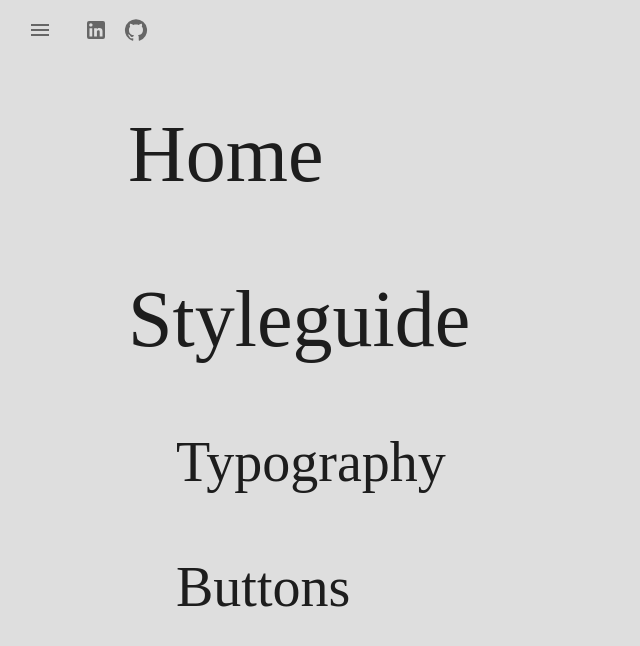
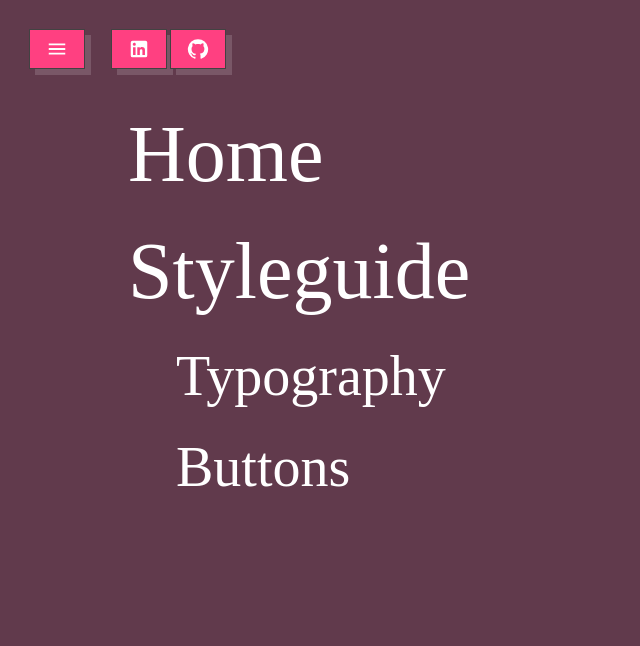
Before and after one commit to nfjdu/nfjdu.github.io, a React (Vite) app: page /home in a window 1280 px wide. Both pictures are taken after a click on the button 40 px from the left and 30 px from the top of the page. Shown: the top 646 px of the page, without its empty margins (0-640 px from the left). Built offline with nearby package versions, Linux system fonts and the light colour scheme; a small style sheet from the web is missing.

Commit message:
dashed divider, dark theme updates

```diff
--- a/src/App.tsx
+++ b/src/App.tsx
@@ -10,7 +10,7 @@ const router = createBrowserRouter(routes);
 interface Props {
   themeName?: THEME;
 }
-function App({ themeName = THEME.LIGHT }: Props) {
+function App({ themeName = THEME.DARK }: Props) {
   const theme = createCustomTheme(themeName);
 
   return (
--- a/src/components/NavLink/index.tsx
+++ b/src/components/NavLink/index.tsx
@@ -20,7 +20,17 @@ const NavLink = ({
     <ListItem disablePadding sx={{ pl: paddingMultiplier * 6 }} {...props}>
       <ListItemButton component={RouterLink} to={to}>
         <ListItemText disableTypography>
-          <Typography variant={typographyVariant}>{text}</Typography>
+          <Typography
+            variant={typographyVariant}
+            sx={{
+              marginBlockStart: 0,
+              marginBlockEnd: 0,
+              marginInlineStart: 0,
+              marginInlineEnd: 0,
+            }}
+          >
+            {text}
+          </Typography>
         </ListItemText>
       </ListItemButton>
     </ListItem>
--- a/src/components/NavLinksGroup/index.tsx
+++ b/src/components/NavLinksGroup/index.tsx
@@ -34,7 +34,17 @@ const NavLinksGroup = ({
       >
         <ListItemButton>
           <ListItemText disableTypography>
-            <Typography variant='h1'>{title}</Typography>
+            <Typography
+              variant='h1'
+              sx={{
+                marginBlockStart: 0,
+                marginBlockEnd: 0,
+                marginInlineStart: 0,
+                marginInlineEnd: 0,
+              }}
+            >
+              {title}
+            </Typography>
           </ListItemText>
         </ListItemButton>
       </ListItem>
--- a/src/pages/Home/index.tsx
+++ b/src/pages/Home/index.tsx
@@ -3,7 +3,20 @@ import { Typography } from "@mui/material";
 const HomePage = () => {
   return (
     <>
-      <Typography variant='h1'>Lorem ipsum</Typography>
+      <Typography variant='h1'>Home</Typography>
+      <Typography variant='body1'>
+        Lorem ipsum dolor sit amet, consectetur adipiscing elit, sed do eiusmod tempor incididunt ut
+        labore et dolore magna aliqua. Ut enim ad minim veniam, quis nostrud exercitation ullamco
+        laboris nisi ut aliquip ex ea commodo consequat. Duis aute irure dolor in reprehenderit in
+        voluptate velit esse cillum dolore eu fugiat nulla pariatur. Excepteur sint occaecat
+        cupidatat non proident, sunt in culpa qui officia deserunt mollit anim id est laborum. Lorem
+        ipsum dolor sit amet, consectetur adipiscing elit, sed do eiusmod tempor incididunt ut
+        labore et dolore magna aliqua. Ut enim ad minim veniam, quis nostrud exercitation ullamco
+        laboris nisi ut aliquip ex ea commodo consequat. Duis aute irure dolor in reprehenderit in
+        voluptate velit esse cillum dolore eu fugiat nulla pariatur. Excepteur sint occaecat
+        cupidatat non proident, sunt in culpa qui officia deserunt mollit anim id est laborum.
+      </Typography>
+      <Typography variant='h2'>Consectetur adipiscing</Typography>
       <Typography variant='body1'>
         Lorem ipsum dolor sit amet, consectetur adipiscing elit, sed do eiusmod tempor incididunt ut
         labore et dolore magna aliqua. Ut enim ad minim veniam, quis nostrud exercitation ullamco
@@ -31,34 +44,7 @@ const HomePage = () => {
         voluptate velit esse cillum dolore eu fugiat nulla pariatur. Excepteur sint occaecat
         cupidatat non proident, sunt in culpa qui officia deserunt mollit anim id est laborum.
       </Typography>
-      <Typography variant='body1'>
-        Lorem ipsum dolor sit amet, consectetur adipiscing elit, sed do eiusmod tempor incididunt ut
-        labore et dolore magna aliqua. Ut enim ad minim veniam, quis nostrud exercitation ullamco
-        laboris nisi ut aliquip ex ea commodo consequat. Duis aute irure dolor in reprehenderit in
-        voluptate velit esse cillum dolore eu fugiat nulla pariatur. Excepteur sint occaecat
-        cupidatat non proident, sunt in culpa qui officia deserunt mollit anim id est laborum. Lorem
-        ipsum dolor sit amet, consectetur adipiscing elit, sed do eiusmod tempor incididunt ut
-        labore et dolore magna aliqua. Ut enim ad minim veniam, quis nostrud exercitation ullamco
-        laboris nisi ut aliquip ex ea commodo consequat. Duis aute irure dolor in reprehenderit in
-        voluptate velit esse cillum dolore eu fugiat nulla pariatur. Excepteur sint occaecat
-        cupidatat non proident, sunt in culpa qui officia deserunt mollit anim id est laborum. Lorem
-        ipsum dolor sit amet, consectetur adipiscing elit, sed do eiusmod tempor incididunt ut
-        labore et dolore magna aliqua. Ut enim ad minim veniam, quis nostrud exercitation ullamco
-        laboris nisi ut aliquip ex ea commodo consequat. Duis aute irure dolor in reprehenderit in
-        voluptate velit esse cillum dolore eu fugiat nulla pariatur. Excepteur sint occaecat
-        cupidatat non proident, sunt in culpa qui officia deserunt mollit anim id est laborum. Lorem
-        ipsum dolor sit amet, consectetur adipiscing elit, sed do eiusmod tempor incididunt ut
-        labore et dolore magna aliqua. Ut enim ad minim veniam, quis nostrud exercitation ullamco
-        laboris nisi ut aliquip ex ea commodo consequat. Duis aute irure dolor in reprehenderit in
-        voluptate velit esse cillum dolore eu fugiat nulla pariatur. Excepteur sint occaecat
-        cupidatat non proident, sunt in culpa qui officia deserunt mollit anim id est laborum. Lorem
-        ipsum dolor sit amet, consectetur adipiscing elit, sed do eiusmod tempor incididunt ut
-        labore et dolore magna aliqua. Ut enim ad minim veniam, quis nostrud exercitation ullamco
-        laboris nisi ut aliquip ex ea commodo consequat. Duis aute irure dolor in reprehenderit in
-        voluptate velit esse cillum dolore eu fugiat nulla pariatur. Excepteur sint occaecat
-        cupidatat non proident, sunt in culpa qui officia deserunt mollit anim id est laborum.
-      </Typography>
-      <Typography variant='h1'>Lorem ipsum</Typography>
+      <Typography variant='h2'>Lorem ipsum</Typography>
       <Typography variant='body1'>
         Lorem ipsum dolor sit amet, consectetur adipiscing elit, sed do eiusmod tempor incididunt ut
         labore et dolore magna aliqua. Ut enim ad minim veniam, quis nostrud exercitation ullamco
--- a/src/pages/Root/index.tsx
+++ b/src/pages/Root/index.tsx
@@ -6,6 +6,7 @@ import { Outlet } from "react-router-dom";
 import { useState } from "react";
 import NavLink from "../../components/NavLink";
 import NavLinksGroup from "../../components/NavLinksGroup";
+import Brightness6Icon from "@mui/icons-material/Brightness6";
 
 const RootPage = () => {
   const [isMenuOpened, setIsMenuOpened] = useState(false);
@@ -16,29 +17,45 @@ const RootPage = () => {
         width: "100%",
         height: "100%",
         overflowX: "hidden",
-        position: "relative",
-        py: { xs: 5, md: 8 },
-        px: { xs: 3, md: 14 },
+        py: { xs: 10, sm: 12 },
+        px: { xs: 3.6, sm: 14 },
         backgroundColor: (theme) => theme.palette.background.paper,
       }}
     >
       <Box
         sx={{
           position: "fixed",
-          top: 10,
-          left: 20,
+          top: 0,
+          left: 0,
+          p: 3.6,
           zIndex: (theme) => theme.zIndex.drawer + 1,
+          width: "100%",
+          display: "flex",
         }}
       >
-        <IconButton sx={{ mr: 2 }} onClick={() => setIsMenuOpened(!isMenuOpened)}>
+        <IconButton
+          sx={{
+            mr: 3.3,
+          }}
+          onClick={() => setIsMenuOpened(!isMenuOpened)}
+        >
           <MenuIcon />
         </IconButton>
-        <IconButton>
+        <IconButton
+          sx={{
+            mr: 0.3,
+          }}
+        >
           <LinkedInIcon />
         </IconButton>
         <IconButton>
           <GitHubIcon />
         </IconButton>
+        {/**
+        <IconButton sx={{ ml: "auto" }} onClick={}>
+          <Brightness6Icon />
+        </IconButton>
+ */}
       </Box>
 
       <Box
@@ -48,17 +65,17 @@ const RootPage = () => {
           left: 0,
           right: 0,
           bottom: 0,
-          backgroundColor: "#dedede",
+          backgroundColor: (theme) => theme.palette.background2.main,
           opacity: isMenuOpened ? 1 : 0,
           zIndex: isMenuOpened ? (theme) => theme.zIndex.drawer : -1,
           transition: "all 0.3s ease-in-out",
           transform: isMenuOpened ? "translateX(0)" : "translateX(-100%)",
         }}
       >
-        <List sx={{ py: { xs: 5, md: 8 }, px: { xs: 3, md: 14 } }}>
+        <List sx={{ py: { xs: 12, sm: 12 }, px: { xs: 1.5, sm: 14 } }}>
           <NavLink to='/home' text='Home' onClick={() => setIsMenuOpened(false)} />
           <NavLinksGroup
-            title='Styleguide'
+            title='Style&shy;guide'
             children={[
               <NavLink
                 typographyVariant='h2'
--- a/src/pages/Styleguide/Typography/index.tsx
+++ b/src/pages/Styleguide/Typography/index.tsx
@@ -1,10 +1,11 @@
 import { Typography } from "@mui/material";
+import HeadingWithDivider from "../../../components/HeadingWithDivider";
 
 const TypographyPage = () => {
   return (
     <>
-      <Typography variant='h2'>Typography</Typography>
-      <Typography variant='h3'>Variant examples</Typography>
+      <HeadingWithDivider variant='h2'>Typography</HeadingWithDivider>
+      <HeadingWithDivider variant='h3'>Variant examples</HeadingWithDivider>
 
       <Typography variant='h1'>Heading 1</Typography>
 
--- a/src/pages/Styleguide/index.tsx
+++ b/src/pages/Styleguide/index.tsx
@@ -1,10 +1,10 @@
-import { Typography } from "@mui/material";
 import { Outlet } from "react-router-dom";
+import HeadingWithDivider from "../../components/HeadingWithDivider";
 
 const StyleguidePage = () => {
   return (
     <>
-      <Typography variant='h1'>Style&shy;giude</Typography>
+      <HeadingWithDivider variant='h1'>Style&shy;giude</HeadingWithDivider>
       <Outlet />
     </>
   );
--- a/src/routes/index.tsx
+++ b/src/routes/index.tsx
@@ -14,7 +14,10 @@ export const routes = [
       {
         path: "styleguide",
         element: <StyleguidePage />,
-        children: [{ path: "typography", element: <TypographyPage /> }],
+        children: [
+          { path: "typography", element: <TypographyPage /> },
+          { path: "buttons", element: <div>Buttons</div> },
+        ],
       },
     ],
   },
--- a/src/themes/themes.ts
+++ b/src/themes/themes.ts
@@ -3,16 +3,24 @@ import merge from "lodash/merge";
 import { THEME } from "../constants/themes";
 
 declare module "@mui/material/styles" {
-  interface Theme {
-    status: {
-      danger: string;
-    };
+  // interface Theme {
+  //   status: {
+  //     danger: string;
+  //   };
+  // }
+  // // allow configuration using `createTheme`
+  // interface ThemeOptions {
+  //   status?: {
+  //     danger?: string;
+  //   };
+  // }
+
+  interface Palette {
+    background2: Palette["primary"];
   }
-  // allow configuration using `createTheme`
-  interface ThemeOptions {
-    status?: {
-      danger?: string;
-    };
+
+  interface PaletteOptions {
+    background2: PaletteOptions["primary"];
   }
 }
 
@@ -170,18 +178,48 @@ const baseOptions: ThemeOptions = {
         },
       },
     },
+    MuiIconButton: {
+      styleOverrides: {
+        root: ({ theme }) => ({
+          color: theme.palette.background2.contrastText,
+          background: theme.palette.primary.main,
+          border: `1px solid ${theme.palette.background.paper}`,
+          boxShadow: theme.shadows[1],
+          borderRadius: "0",
+          minWidth: "40px",
+          height: "40px",
+          paddingRight: "16px",
+          paddingLeft: "16px",
+          "& .MuiSvgIcon-root": {
+            width: "100%",
+            height: "100%",
+          },
+          "&:hover": {
+            background: theme.palette.primary.main,
+          },
+        }),
+      },
+    },
   },
 };
 
 const lightThemeOptions: ThemeOptions = {
   palette: {
     mode: "light",
+    text: {
+      primary: "#525252",
+    },
+    divider: "#525252",
     background: {
       default: "#ffffff", // White
       paper: "#f5f5f5", // Light Gray
     },
+    background2: {
+      main: "#dedede",
+      contrastText: "#f5f5f5",
+    },
     primary: {
-      main: "#2b7ce9", // Light Blue
+      main: "#525252", // Dark grey
     },
     secondary: {
       main: "#f50057", // Pink
@@ -199,45 +237,47 @@ const lightThemeOptions: ThemeOptions = {
       main: "#4caf50", // Green
     },
   },
-  components: {
-    MuiButton: {
-      styleOverrides: {
-        root: {
-          borderRadius: 0,
-          fontWeight: "bold",
-          textTransform: "uppercase",
-          fontSize: "12px",
-          padding: "8px 16px",
-          boxShadow: "none",
-          "&:hover": {
-            boxShadow: "none",
-          },
-        },
-        contained: {
-          backgroundColor: "#2b7ce9", // Light Blue
-          color: "#ffffff", // White
-          "&:hover": {
-            backgroundColor: "#007bff", // Blue
-          },
-        },
-        outlined: {
-          color: "#2b7ce9", // Light Blue
-          border: "1px solid #2b7ce9", // Light Blue
-          "&:hover": {
-            backgroundColor: "#2b7ce9", // Light Blue
-            color: "#ffffff", // White
-          },
-        },
-      },
-    },
-  },
+  shadows: [
+    "none",
+    "6px 6px 0px rgba(82, 82, 82, 0.25)",
+    "",
+    "",
+    "",
+    "",
+    "",
+    "",
+    "",
+    "",
+    "",
+    "",
+    "",
+    "",
+    "",
+    "",
+    "",
+    "",
+    "",
+    "",
+    "",
+    "",
+    "",
+    "",
+    "",
+  ],
+  components: {},
 };
+
 const darkThemeOptions: ThemeOptions = {
   palette: {
     mode: "dark",
+    divider: "#ffffff",
     background: {
       default: "#303030", // Dark Gray
       paper: "#424242", // Gray
+    },
+    background2: {
+      main: "#613a4c",
+      contrastText: "#ffffff",
     },
     primary: {
       main: "#ff4081", // Magenta
@@ -258,38 +298,34 @@ const darkThemeOptions: ThemeOptions = {
       main: "#8bc34a", // Lime Green
     },
   },
-  components: {
-    MuiButton: {
-      styleOverrides: {
-        root: {
-          borderRadius: 0,
-          fontWeight: "bold",
-          textTransform: "uppercase",
-          fontSize: "12px",
-          padding: "8px 16px",
-          boxShadow: "none",
-          "&:hover": {
-            boxShadow: "none",
-          },
-        },
-        contained: {
-          backgroundColor: "#ff4081", // Magenta
-          color: "#ffffff", // White
-          "&:hover": {
-            backgroundColor: "#ff0066", // Dark Magenta
-          },
-        },
-        outlined: {
-          color: "#ff4081", // Magenta
-          border: "1px solid #ff4081", // Magenta
-          "&:hover": {
-            backgroundColor: "#ff4081", // Magenta
-            color: "#ffffff", // White
-          },
-        },
-      },
-    },
-  },
+  shadows: [
+    "none",
+    "6px 6px 0px rgba(255, 255, 255, 0.15)",
+    "",
+    "",
+    "",
+    "",
+    "",
+    "",
+    "",
+    "",
+    "",
+    "",
+    "",
+    "",
+    "",
+    "",
+    "",
+    "",
+    "",
+    "",
+    "",
+    "",
+    "",
+    "",
+    "",
+  ],
+  components: {},
 };
 const themeOptions = {
   [THEME.LIGHT]: lightThemeOptions,
```
Also changed, not shown: src/components/DashedDivider/index.tsx (added, +11 -0 lines), src/components/HeadingWithDivider/index.tsx (added, +18 -0 lines).
